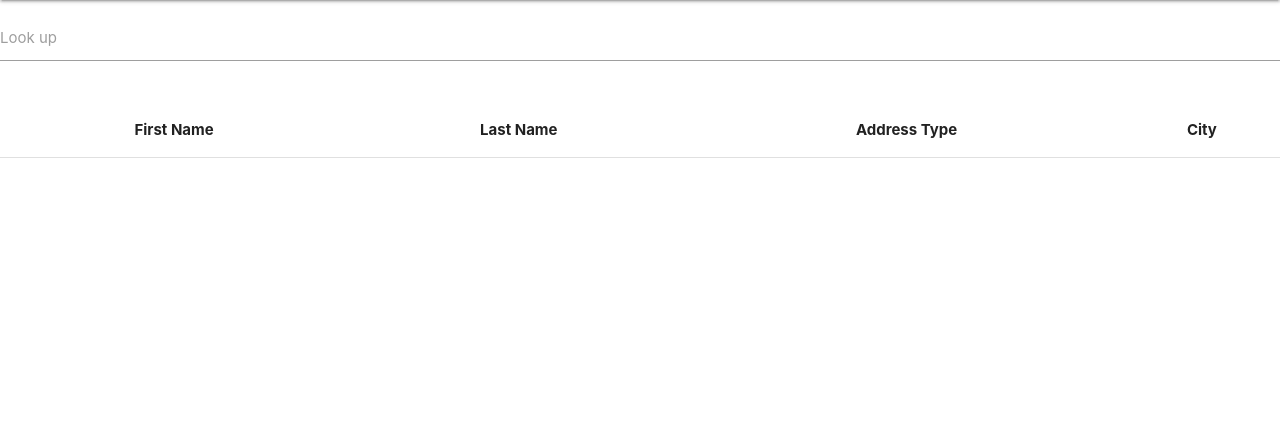
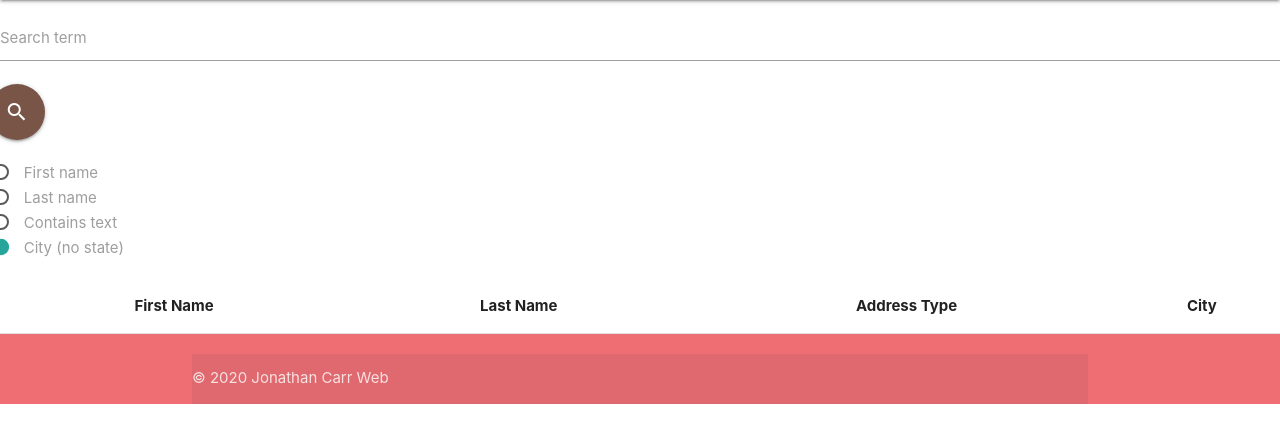
Before and after one commit to rainercarr/address-book, a PHP site: page / in a window 1280 px wide. Shown: the part 64-507 px from the top of the page. Run offline with PHP 8.4, Linux system fonts and the light colour scheme; data that the repository does not hold is empty; a stand-in replaces the project's code that opens the database connection; some libraries are stand-ins or nearby versions.

Commit message:
Adds footer, puts together search box and table headers

```diff
--- a/footer.php
+++ b/footer.php
@@ -1,3 +1,7 @@
-<footer>
-
+<footer class="page-footer">
+    <div class="container">
+        <div class="footer-copyright">
+            © 2020 Jonathan Carr Web
+        </div>
+    </div>
 </footer>
--- a/index.php
+++ b/index.php
@@ -10,13 +10,46 @@
         include_once("header.php");
       ?>
       <main>
+        <!--New contact-->
+
         <!--Search-->
-        <form class="col s12">
+        <form action="#" class="col s12" method="get">
             <div class="row">
                 <div class="input-field col s12">
-                    <input id="search" type="search">
-                    <label for="search">Look up</label>
+                    <input id="search" type="search" />
+                    <label for="search">Search term</label>
                 </div>
+                <!--This is per Materialize best practice-->
+                <button class="btn-floating btn-large waves-effect waves-light brown">
+                    <i class="material-icons">search</i>
+                </button>
+            </div>
+            <div class="row">
+                <div>
+                    <label>
+                        <input name="search-type" type="radio" value="first-name" checked />
+                        <span>First name</span>
+                    </label>
+                </div>
+                <div>
+                    <label>
+                        <input name="search-type" type="radio" value="last-name" checked />
+                        <span>Last name</span>
+                    </label>
+                </div>
+                <div>
+                    <label>
+                        <input name="search-type" type="radio" value="contains" checked />
+                        <span>Contains text</span>
+                    </label>
+                </div>
+                <div>
+                    <label>
+                        <input name="search-type" type="radio" value="city" checked />
+                        <span>City (no state)</span>
+                    </label>
+                </div>
+
             </div>
         </form>
 
```
